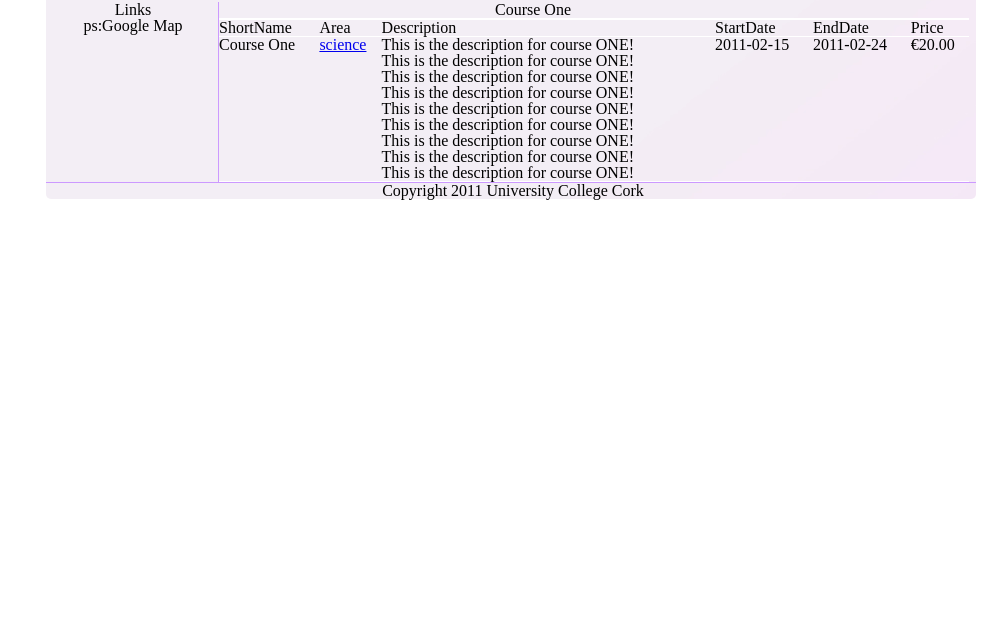
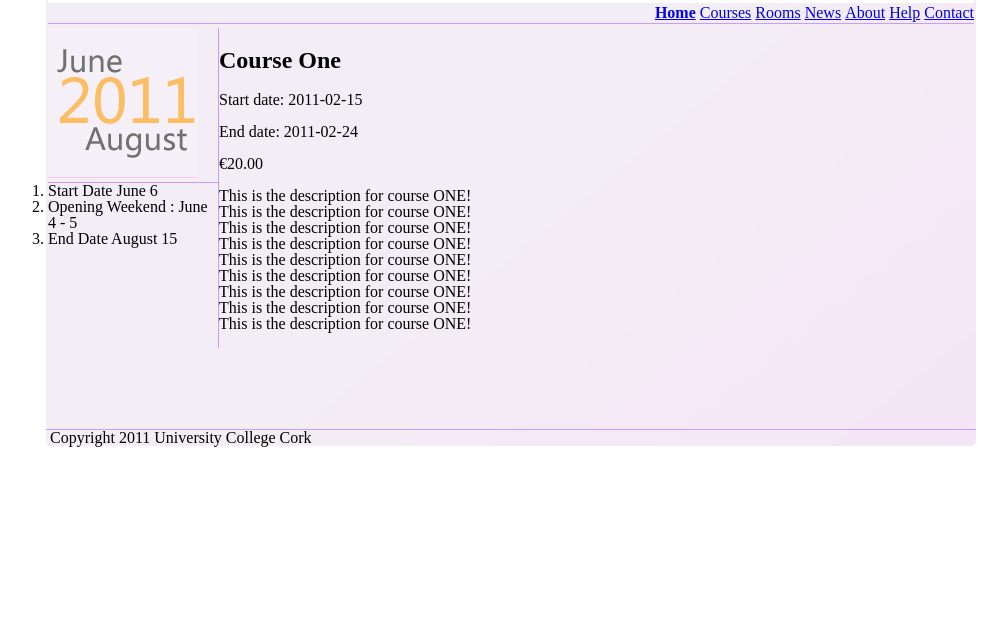
Before and after one commit to Team5/Team5Project, a CodeIgniter app: page /index.php/courses/by_id/1 in a window 1280 px wide. Shown: the part 157-800 px from the top of the page, without its empty margins (129-1136 px from the left). Run offline with CodeIgniter, Linux system fonts and the light colour scheme.

Commit message:
Stylistic changes Removed deprecated parts, completed some @todos

```diff
--- a/application/controllers/courses.php
+++ b/application/controllers/courses.php
@@ -53,38 +53,6 @@
     }
 
     /**
-     * by_area
-     *
-     * List courses from a specific area
-     *
-     * @access public
-     * @param string $area The area to
-     * @deprecated This may be redundant due to the new layout of the default courses page
-     * @todo decide whether to completely get rid of this
-     */
-    function by_area($area="all")
-    {
-        if($area == 'arts')
-        {
-            $data['courses'][$area] = array('Arts, Celtic Studies and Social Sciences');
-        } elseif($area == 'business') {
-            $data['courses'][$area] = array('Business and Law');
-        } elseif($area == 'medicine') {
-            $data['courses'][$area] = array('Medicine and Health');
-        } elseif($area == 'science') {
-            $data['courses'][$area] = array('Science, Engineering and Food Science');
-        } else {
-            redirect('courses');
-        }
-        $data['courses'][$area][1] = $this->courses_model->get_by_area($area);
-        $this->template_data['page_title'] = 'Courses in area: '.$area;
-        $this->template_data['content']       = 'collection/courses';
-        $this->template_data['content_data']  = $data;
-
-        $this->load->view('template', $this->template_data);
-    }
-
-    /**
      * by_id
      *
      * Provides information about $cid
--- a/application/models/courses_model.php
+++ b/application/models/courses_model.php
@@ -20,7 +20,6 @@
  * @subpackage	Models
  * @author	Team 5
  *
- * @todo Get rid of enrollment related parts
  */
 class Courses_model extends CI_Model {
 
--- a/application/models/users_model.php
+++ b/application/models/users_model.php
@@ -20,7 +20,6 @@
  * @subpackage	Models
  * @author	Team 5
  *
- * @todo Get rid of enrollment related parts
  */
 class Users_model extends CI_Model {
 
@@ -68,42 +67,6 @@
         else
         {
             return NULL;
-        }
-    }
-
-    /**
-     * apply_for_course
-     *
-     * Update user information for applying for a course
-     *
-     * @access public
-     * @param integer $uid User ID
-     * @param integer $cid Course ID
-     * @return boolean Success?
-     */
-    function apply_for_course($uid, $cid)
-    {
-        $this->db->select('applied');
-        $this->db->where('uid', $uid);
-        $q = $this->db->get('users');
-        if($q->num_rows() > 0)
-        {
-            $tmp = $q->result();
-            $tmp = $tmp[0];
-            $cids = explode(',', $tmp->applied);
-            $cids[] = $cid;
-            sort($cids);
-
-            $data = array(
-                'applied' => implode(',',$cids)
-            );
-
-            $this->db->where('uid', $uid);
-            $this->db->update('users', $data);
-        }
-        else
-        {
-            return FALSE;
         }
     }
 
--- a/application/views/item/course.php
+++ b/application/views/item/course.php
@@ -4,42 +4,27 @@
   *
   * Provides individual course info
   *
-  * @todo Should be a lot nicer, probably not a table so!
+  * @todo Should be a lot nicer, no longer a table but dog ugly still
   * @param Course $course Course Object
   *
   */
 ?>
 <? if(isset($course)): ?>
-<table>
-    <tr>
-        <th>ShortName</th>
-        <th>Area</th>
-        <th>Description</th>
-        <th>StartDate</th>
-        <th>EndDate</th>
-        <th>Price</th>
-    </tr>
-
     <h2><?=$course->title?></h2>
-    <tr class="odd_row">
-        <td><?=$course->title?></td>
-        <td><?=anchor('courses/by_area/'.$course->area, $course->area)?></td>
-        <td><?=str_replace("\n","<br/>", $course->description)?></td>
-        <td><?=$course->start_date?></td>
-        <td><?=$course->end_date?></td>
-        <td id="price"></td>
-    </tr>
-</table>
+    <p>Start date: <?=$course->start_date?></p>
+    <p>End date: <?=$course->end_date?></p>
+    <p id="price"></p>
+    <p><?=str_replace("\n","<br/>", $course->description)?></p>
 <? else:?>
-<h2>No course with that id</h2>
+    <h2>No course with that id</h2>
 <? endif;?>
 
 <script type="text/javascript">
-    var td = document.getElementById('price');
+    var p = document.getElementById('price');
     var price = <?=$course->price?>;
 
     var euro   = price / 100;
     var change = price % 100;
 
-    td.innerHTML = "&euro;" + (euro + change/100).toFixed(2);
+    p.innerHTML = "&euro;" + (euro + change/100).toFixed(2);
 </script>
--- a/application/views/settings/admin.php
+++ b/application/views/settings/admin.php
@@ -7,7 +7,6 @@
   * be paginated with nice ajax for loading next lot of entries...otherwise 2
   * minutes to load the page... Search wouldn't hurt
   *
-  * @todo Should fit it's description a bit better
   * @param Array $users Array of users to make update, delete easier
   * @param Array $courses Array of courses to make update, delete easier
   * @param Array $enrolled Array of enrollment details to make update, delete easier
--- a/application/views/template.php
+++ b/application/views/template.php
@@ -2,8 +2,9 @@
 <html xmlns="http://www.w3.org/1999/xhtml">
 <head>
 <meta http-equiv="Content-Type" content="text/html; charset=utf-8" />
+<link rel="stylesheet" href="<?= base_url() ?>css/reset.css" type="text/css" media="screen" title="no title" />
 <link rel="stylesheet" href="<?= base_url() ?>css/style.css" type="text/css" media="screen" title="no title" />
-<link rel="stylesheet" href="<?= base_url() ?>css/reset.css" type="text/css" media="screen" title="no title" />
+
 <link rel="shortcut icon" href="/favicon.ico" />
 <script type="text/javascript" src="<?= base_url() ?>scripts/jquery-1.5.min.js"></script>
 <title>UCC Summer Courses</title>
@@ -85,7 +86,7 @@
                 'News'    => '/news',
                 'About'   => '/home/about',
                 'Help'    => '/home/help',
-                'Contact' => '/contact'
+                'Contact' => '/home/contact'
             );
             ?>
             <? foreach ($menuitems as $title => $url): ?>
@@ -98,12 +99,14 @@
             </div>
             <div class = "row" id = "side_info">
                 <div class = "column" id = "side_info_left">
-                	<div class = "row" id = "links">
-					<p>Links</p>
-                	</div>
-                    <div class = "row" id = "map">
-                    <p>ps:Google Map</p>
-                    </div>
+                	<div class = "row" id = "calendar"><img src="/images/static/calendar.jpg" width="150" height="150" alt="Calendar"/></div>
+                        <div class = "row" id = "dates">
+                        <ul>
+                            <li>Start Date June 6</li>
+                            <li>Opening Weekend : June 4 - 5</li>
+                            <li>End Date August 15</li>
+                        </ul>
+                        </div>
                 </div>
 
                 <div class = "column" id = "side_info_right">
--- a/css/reset.css
+++ b/css/reset.css
@@ -1,5 +1,4 @@
-html, body, applet, object, iframe,
-h2, h3, h4, h5, h6, p, blockquote, pre,
+html, body, applet, object, iframe, blockquote, pre,
 a, abbr, acronym, address, big, cite, code,
 del, dfn, em, font, img, ins, kbd, q, s, samp,
 small, strike, strong, sub, sup, tt, var,
--- a/css/style.css
+++ b/css/style.css
@@ -2,10 +2,6 @@
 /* CSS Document */
 
 /* General Setting*/
-.centered{
-	text-align                      : center;
-	}
-
 .sidePad{
 	padding-left                    : 2px;
 	padding-right                   : 2px;
@@ -25,7 +21,6 @@
 	width                           : 930px;
         margin-left                     : auto;
 	margin-right                    : auto;
-
         border-radius: 5px;
 	}
 
@@ -80,15 +75,18 @@
 
 #pageContent{
 	width				: 926px;
+        height                          : 550px;
 	}
 
 #pageContent table{
-        width : 750px;
+        width : 730px;
         border-collapse                 : collapse;
         border-top                      : 2px solid white;
         }
 
 #accordion{
+        max-height: 450px;
+        overflow : auto;
         width : 750px;
         }
 
@@ -99,25 +97,10 @@
     	background-image: url(/images/static/quicklinksplus.png);
 	background-repeat:no-repeat;
         background-position: right;
-	width:750px;
+	width:730px;
 	cursor:pointer;
-        /*border-top                      : 2px solid grey;*/
         border-bottom                      : 2px solid grey;
         }
-
-#pageContent table td{
-        border-bottom                   : 1px solid white;
-        border-top                      : 1px solid white;
-        }
-
-#pageContent input{
-        display: block;
-}
-
-.course_box{
-        max-height: 200px;
-        overflow : scroll;
-}
 
 .filled{
         color                           : gray;
```
Also changed, not shown: application/controllers/contact.php (deleted, +0 -89 lines), application/controllers/home.php (+13 -2 lines), application/views/form/contact.php (deleted, +0 -56 lines), application/views/home.php (deleted, +0 -108 lines).
